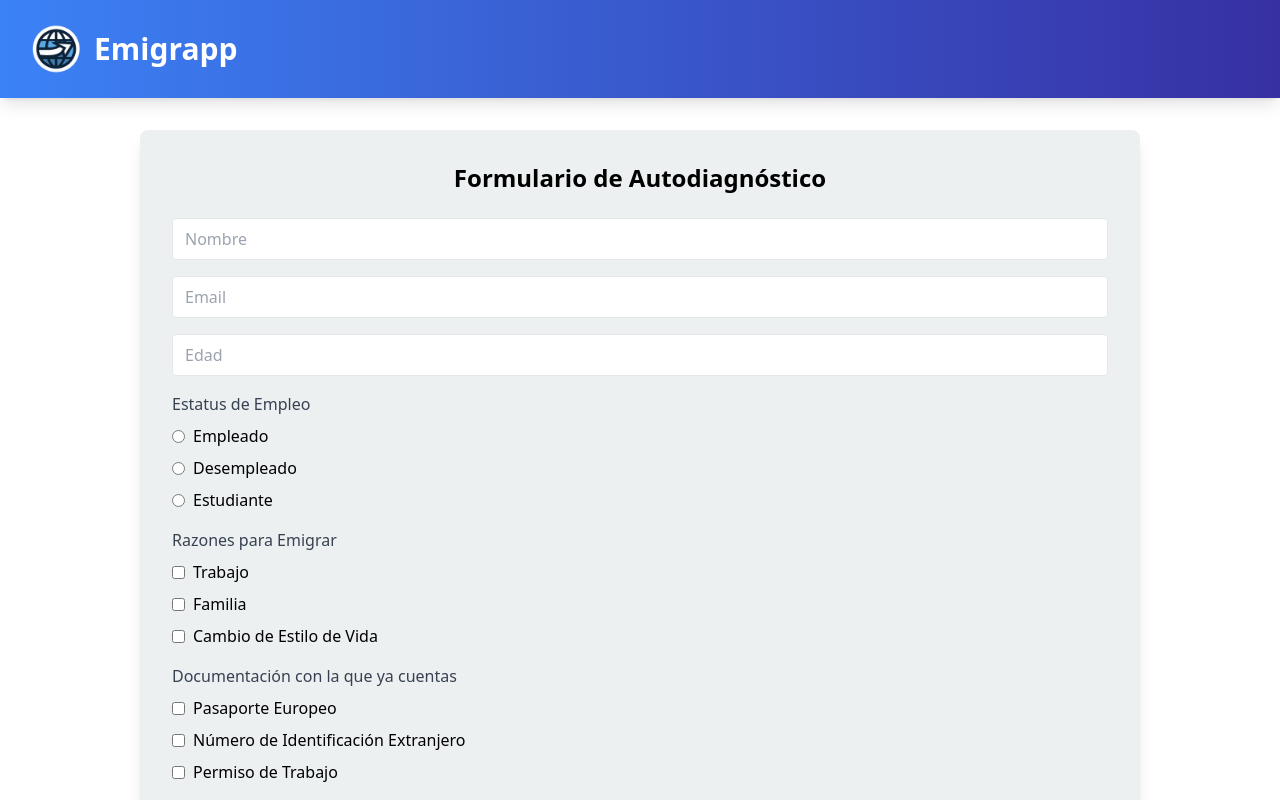
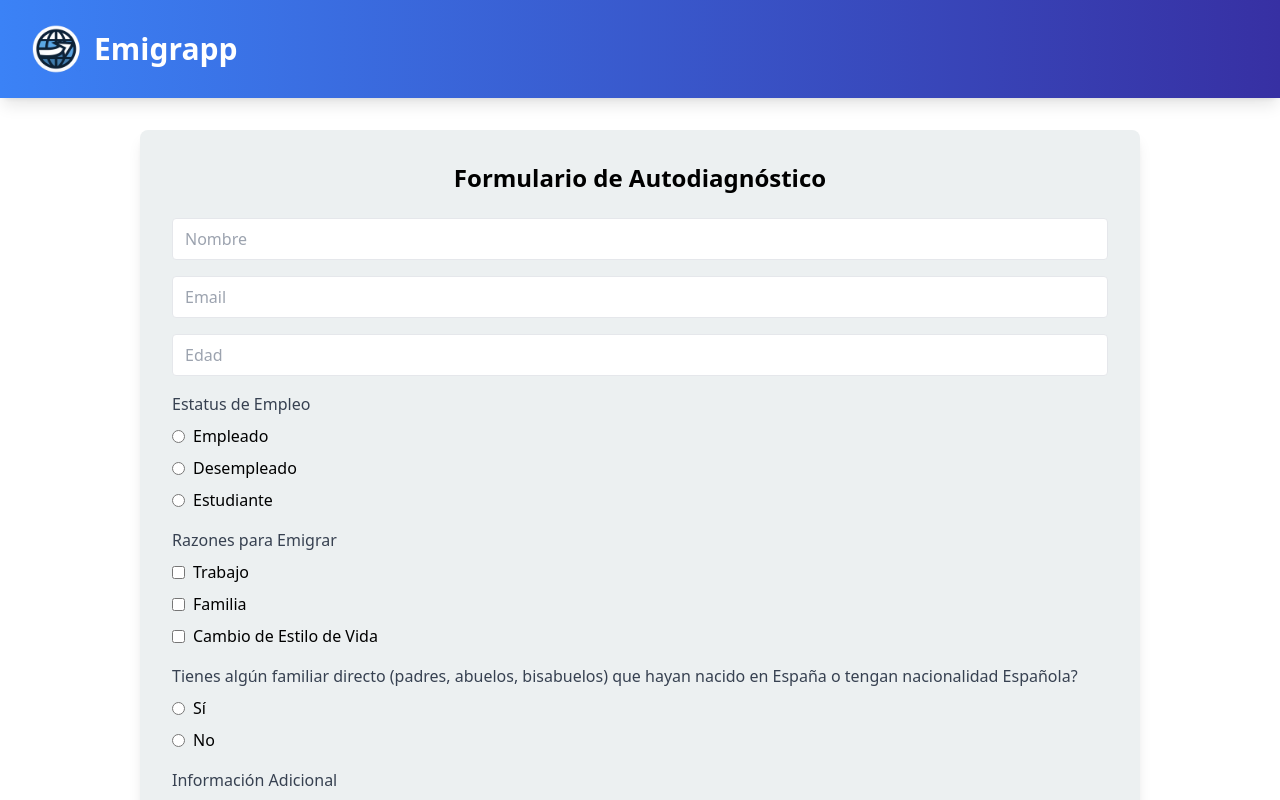
Before and after one commit to bilinkis/emigrapp, a Next.js app: page /diagnostico in a window 1280 px wide. Shown: the top 800 px of the page. Built offline with nearby package versions, Linux system fonts and the light colour scheme.

Commit message:
further improvements of form flow

```diff
--- a/src/components/Form.js
+++ b/src/components/Form.js
@@ -57,6 +57,7 @@ const Form = () => {
 
     const handleSubmit = (e) => {
         e.preventDefault();
+        console.log(formData);
         setIsLoading(true);
         setFormSent(true);
         setProgress(0);
@@ -200,6 +201,36 @@ const Form = () => {
                                 <label htmlFor="lifestyle">Cambio de Estilo de Vida</label>
                             </div>
                         </div>
+
+                        <div className="mb-4">
+                            <label className="block text-gray-700 mb-2">Tienes algún familiar directo (padres, abuelos, bisabuelos) que hayan nacido en España o tengan nacionalidad Española?</label>
+                            <div className="flex items-center mb-2">
+                                <input
+                                    type="radio"
+                                    id="yes"
+                                    name="family"
+                                    value="true"
+                                    checked={formData.family === 'true'}
+                                    onChange={handleChange}
+                                    className="mr-2"
+                                    required
+                                />
+                                <label htmlFor="yes">Sí</label>
+                            </div>
+                            <div className="flex items-center mb-2">
+                                <input
+                                    type="radio"
+                                    id="no"
+                                    name="family"
+                                    value="false"
+                                    checked={formData.family === 'false'}
+                                    onChange={handleChange}
+                                    className="mr-2"
+                                />
+                                <label htmlFor="no">No</label>
+                            </div>
+                        </div>
+                        {formData.family === 'true' && (
                             <div className="mb-4">
                                 <label className="block text-gray-700 mb-2">Documentación con la que ya cuentas</label>
                                 <div className="flex items-center mb-2">
@@ -240,34 +271,7 @@ const Form = () => {
                                     <label htmlFor="workPermit">Permiso de Trabajo</label>
                                 </div>
                             </div>
-                        <div className="mb-4">
-                            <label className="block text-gray-700 mb-2">Tienes algún familiar directo (padres, abuelos, bisabuelos) que hayan nacido en España o tengan nacionalidad Española?</label>
-                            <div className="flex items-center mb-2">
-                                <input
-                                    type="radio"
-                                    id="yes"
-                                    name="family"
-                                    value="true"
-                                    checked={formData.family === 'true'}
-                                    onChange={handleChange}
-                                    className="mr-2"
-                                    required
-                                />
-                                <label htmlFor="yes">Sí</label>
-                            </div>
-                            <div className="flex items-center mb-2">
-                                <input
-                                    type="radio"
-                                    id="no"
-                                    name="family"
-                                    value="false"
-                                    checked={formData.family === 'false'}
-                                    onChange={handleChange}
-                                    className="mr-2"
-                                />
-                                <label htmlFor="no">No</label>
-                            </div>
-                        </div>
+                        )}
                         <div className="mb-4">
                             <label className="block text-gray-700 mb-2" htmlFor="additionalInfo">Información Adicional</label>
                             <textarea
@@ -279,7 +283,7 @@ const Form = () => {
                                 rows="4"
                             />
                         </div>
-                        {(formData.documentation.length > 0 || formData.family === 'true') && (
+                        {(formData.documentation.length > 0 && formData.family === 'true') && (
                             <div className="mb-4">
                                 <h2 className="text-2xl font-bold mb-6 text-center">Subir documentación</h2>
                                 {formData.documentation.includes('Pasaporte Europeo') && (
@@ -293,6 +297,7 @@ const Form = () => {
                                             className="w-full px-3 py-2 border rounded"
                                             multiple
                                             accept='application/pdf, image/*'
+                                            required
                                         />
                                     </>
                                 )}
@@ -307,6 +312,7 @@ const Form = () => {
                                             className="w-full px-3 py-2 border rounded"
                                             multiple
                                             accept='application/pdf, image/*'
+                                            required
                                         />
                                     </>
                                 )}
@@ -321,6 +327,7 @@ const Form = () => {
                                             className="w-full px-3 py-2 border rounded"
                                             multiple
                                             accept='application/pdf, image/*'
+                                            required
                                         />
                                     </>
                                 )}
@@ -335,6 +342,7 @@ const Form = () => {
                                             className="w-full px-3 py-2 border rounded"
                                             multiple
                                             accept='application/pdf, image/*'
+                                            required
                                         />
                                     </>
                                 )}
@@ -350,16 +358,17 @@ const Form = () => {
             ) : (
                 <>
                     <button className="bg-blue-500 hover:bg-blue-600 text-white font-bold py-2 px-4 rounded mt-8" onClick={() => { setFormSent(false); setIsLoading(false) }}>Volver al formulario</button>
-                    {formData.documentation.length === 0 ? (
+                    {(formData.documentation.length === 0 && formData.family === 'true') ? (
                         <>
                             <h2 className='text-2xl font-bold mb-6 text-center mt-12'>Tu caso es complejo, te recomendamos contratar nuestro plan Full.</h2>
                             <Pricing route={router.pathname} suggested="full" />
                         </>
-                    ) : formData.documentation.includes('Pasaporte Europeo') || formData.documentation.includes('NIE') || formData.documentation.includes('Permiso de Trabajo') || formData.family === 'true' ? (
+                    ) : formData.documentation.includes('Pasaporte Europeo') || formData.documentation.includes('NIE') || formData.documentation.includes('Permiso de Trabajo') && formData.family === 'true' ? (
                         <>
                             {isLoading ? (
                                 <>
                                     <h2 className="text-2xl font-bold mb-6 text-center mt-12">Enviando tus archivos al Consulado</h2>
+                                    <Loading />
                                     <ProgressBar progress={progress} />
                                 </>) : (
                                 <>
@@ -370,6 +379,11 @@ const Form = () => {
                                 </>
                             )}
                         </>
+                    ) : (formData.family === "false" || formData.employmentStatus === "Student") ? (
+                        <>
+                            <h2 className="text-2xl font-bold mb-6 text-center mt-12">Por el momento no podremos ayudarte, te enviaremos novedades a tu email cuando puedas usar Emigrapp. Gracias!</h2>
+
+                        </>
                     ) : null}
                 </>
             )}
--- a/src/components/Loading.js
+++ b/src/components/Loading.js
@@ -1,7 +1,7 @@
 const Loading = () => {
     return (
-        <div role="status">
-            <svg aria-hidden="true" class="w-8 h-8 text-gray-200 animate-spin dark:text-gray-600 fill-blue-600" viewBox="0 0 100 101" fill="none" xmlns="http://www.w3.org/2000/svg">
+        <div className="flex justify-center mb-4" role="status">
+            <svg aria-hidden="true" class=" w-8 h-8 text-gray-200 animate-spin dark:text-gray-600 fill-blue-600" viewBox="0 0 100 101" fill="none" xmlns="http://www.w3.org/2000/svg">
                 <path d="M100 50.5908C100 78.2051 77.6142 100.591 50 100.591C22.3858 100.591 0 78.2051 0 50.5908C0 22.9766 22.3858 0.59082 50 0.59082C77.6142 0.59082 100 22.9766 100 50.5908ZM9.08144 50.5908C9.08144 73.1895 27.4013 91.5094 50 91.5094C72.5987 91.5094 90.9186 73.1895 90.9186 50.5908C90.9186 27.9921 72.5987 9.67226 50 9.67226C27.4013 9.67226 9.08144 27.9921 9.08144 50.5908Z" fill="currentColor" />
                 <path d="M93.9676 39.0409C96.393 38.4038 97.8624 35.9116 97.0079 33.5539C95.2932 28.8227 92.871 24.3692 89.8167 20.348C85.8452 15.1192 80.8826 10.7238 75.2124 7.41289C69.5422 4.10194 63.2754 1.94025 56.7698 1.05124C51.7666 0.367541 46.6976 0.446843 41.7345 1.27873C39.2613 1.69328 37.813 4.19778 38.4501 6.62326C39.0873 9.04874 41.5694 10.4717 44.0505 10.1071C47.8511 9.54855 51.7191 9.52689 55.5402 10.0491C60.8642 10.7766 65.9928 12.5457 70.6331 15.2552C75.2735 17.9648 79.3347 21.5619 82.5849 25.841C84.9175 28.9121 86.7997 32.2913 88.1811 35.8758C89.083 38.2158 91.5421 39.6781 93.9676 39.0409Z" fill="currentFill" />
             </svg>
```
Lines whose indentation alone changed are shown as unchanged.
